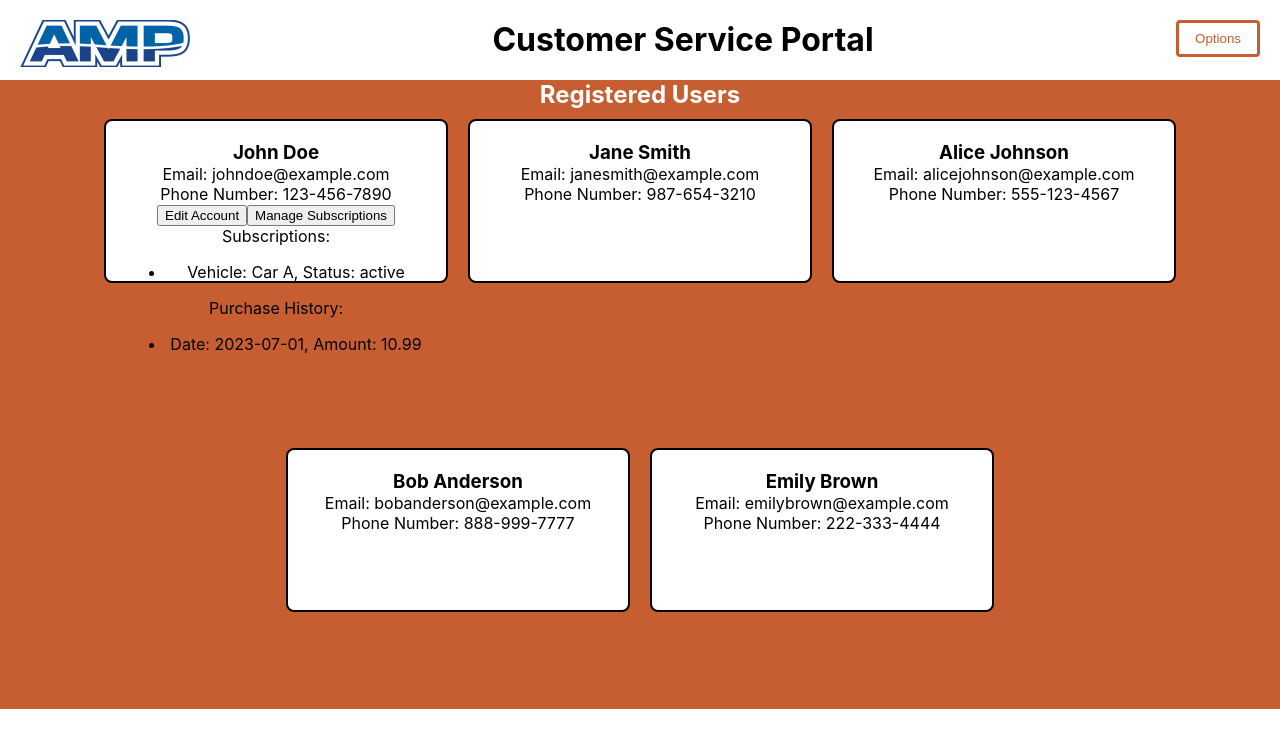
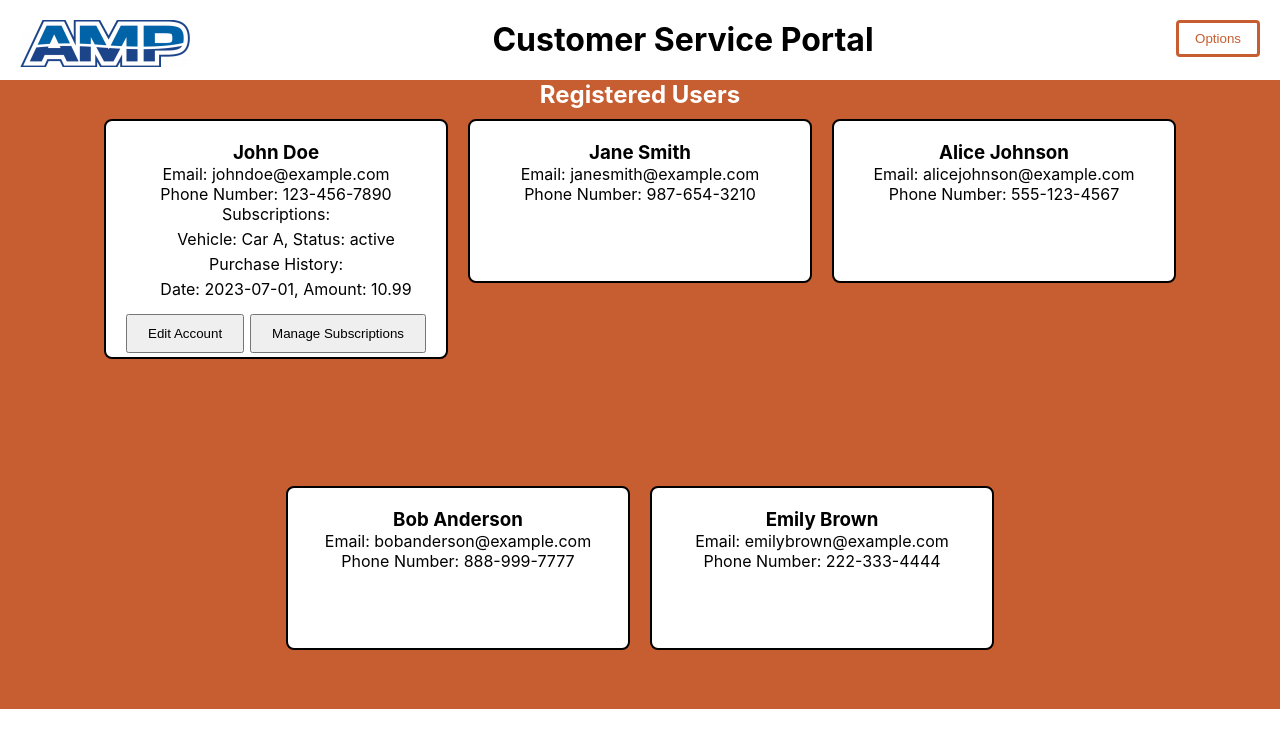
Before and after one commit to glwo/CSR-Front-End, a React (Create React App) app in the folder my-app/: page / in a window 1280 px wide. Both pictures are taken after a click on the element 276 px from the left and 201 px from the top of the page. Shown: the top 748 px of the page. Built offline with nearby package versions, Linux system fonts and the light colour scheme.

Commit message:
several features working

```diff
--- a/my-app/src/features/EditAccount/EditAccountModal.css
+++ b/my-app/src/features/EditAccount/EditAccountModal.css
@@ -33,7 +33,7 @@
   }
 
   .modal-content button {
-    background-color: orange;
+    background-color: #c65e31;
     color: white;
     border: none;
     padding: 10px 20px;
--- a/my-app/src/features/EditAccount/EditAccountModal.js
+++ b/my-app/src/features/EditAccount/EditAccountModal.js
@@ -1,10 +1,19 @@
-import React, { useState } from 'react';
-import "./EditAccountModal.css"
+import React, { useState, useEffect } from 'react';
+import './EditAccountModal.css';
 
 const EditAccountModal = ({ user, onSave, onClose }) => {
-  const [name, setName] = useState(user.name);
-  const [email, setEmail] = useState(user.email);
-  const [phoneNumber, setPhoneNumber] = useState(user.phoneNumber);
+  const [name, setName] = useState('');
+  const [email, setEmail] = useState('');
+  const [phoneNumber, setPhoneNumber] = useState('');
+
+  useEffect(() => {
+    // Update the local state whenever the selectedUser prop changes
+    if (user) {
+      setName(user.name);
+      setEmail(user.email);
+      setPhoneNumber(user.phoneNumber);
+    }
+  }, [user]);
 
   const handleSave = () => {
     const updatedUser = {
@@ -15,6 +24,11 @@ const EditAccountModal = ({ user, onSave, onClose }) => {
     };
     onSave(updatedUser);
   };
+
+  // If user is not available, return null to prevent rendering the modal
+  if (!user) {
+    return null;
+  }
 
   return (
     <div className="modal-overlay">
--- a/my-app/src/features/Users/UsersList.css
+++ b/my-app/src/features/Users/UsersList.css
@@ -15,6 +15,7 @@
     color: white;
     margin-top: 0;
   }
+
   /* Individual User card */
   .user-card {
     width: 300px;
@@ -25,7 +26,9 @@
     color: black; /* Set the text color */
     border: 2px solid black; /* Add black border to the cards */
     cursor: pointer;
-    max-height: 15vh;
+    /* max-height: 15vh; */
+    overflow: hidden; /* Hide any overflow content */
+    transition: max-height 0.3s ease; /* Add transition effect */
   }
 
   /* Styling for the user details within the card */
@@ -40,4 +43,34 @@
     background-color: black;
     color: white;
     border: 2px solid #c65e31;
+    /* max-height: 30vh; Expand the card on hover */
   }
+
+  /* Additional Styles */
+
+  .user-buttons {
+    display: flex;
+    justify-content: space-between;
+    margin: 10px 0;
+  }
+
+  /* Adjust modal buttons */
+  .user-buttons button {
+    padding: 10px 20px;
+    text-align: center;
+  }
+
+  .user-details {
+    /* max-height: 150px; Remove the fixed max-height for dynamic expansion */
+    list-style: none;
+    padding-left: 0;
+    overflow: hidden; /* Hide any overflow content */
+    transition: max-height 0.3s ease; /* Add transition effect for dynamic expansion */
+  }
+
+  /* Styling for the subscriptions and purchase history lists */
+  .user-details ul {
+    padding-left: 20px;
+    margin: 5px 0;
+    list-style: none;
+  }
--- a/my-app/src/features/Users/UsersList.js
+++ b/my-app/src/features/Users/UsersList.js
@@ -1,68 +1,3 @@
-// import React, { useState } from 'react';
-// import { useSelector, useDispatch } from 'react-redux';
-// import EditAccount from '../EditAccount';
-// import { selectUser, updateUser } from './usersSlice';
-// import VehicleSubscriptions from '../VehicleSubscriptions';
-// import './UsersList.css'; // Import the CSS file
-
-// const UserList = () => {
-//   const users = useSelector((state) => state.users.users);
-//   const selectedUser = useSelector((state) => state.users.selectedUser);
-//   const dispatch = useDispatch();
-
-//   const handleUserClick = (user) => {
-//     dispatch(selectUser(user));
-//   };
-
-//   const handleSaveAccount = (updatedUser) => {
-//     dispatch(updateUser(updatedUser));
-//   };
-
-//   return (
-//   <div>
-//     <h2 className='usersH2'>Registered Users</h2>
-//     <div className="user-list-container">
-//       {users.map((user) => (
-//         <div
-//           key={user.id}
-//           className={`user-card ${selectedUser?.id === user.id ? 'selected' : ''}`}
-//           onClick={() => handleUserClick(user)}
-//         >
-//           <h3>{user.name}</h3>
-//           <p>Email: {user.email}</p>
-//           <p>Phone Number: {user.phoneNumber}</p>
-//           {selectedUser?.id === user.id && (
-//             <>
-//               <EditAccount user={user} onSave={handleSaveAccount} />
-//               <VehicleSubscriptions user={user} users={users} />
-//               <p>Subscriptions:</p>
-//               <ul>
-//                 {user.subscriptions.map((subscription) => (
-//                   <li key={subscription.id}>
-//                     Vehicle: {subscription.vehicle}, Status: {subscription.status}
-//                   </li>
-//                 ))}
-//               </ul>
-//               <p>Purchase History:</p>
-//               <ul>
-//                 {user.purchaseHistory.map((purchase) => (
-//                   <li key={purchase.id}>
-//                     Date: {purchase.date}, Amount: {purchase.amount}
-//                   </li>
-//                 ))}
-//               </ul>
-//             </>
-//           )}
-//         </div>
-//       ))}
-//     </div>
-//     </div>
-//   );
-// };
-
-// export default UserList;
-
-// UserList.js
 import React, { useState } from 'react';
 import { useSelector, useDispatch } from 'react-redux';
 import EditAccountModal from '../EditAccount/EditAccountModal'; // Modal component for editing account
@@ -77,9 +12,24 @@ const UserList = () => {
 
   const [editAccountModalOpen, setEditAccountModalOpen] = useState(false);
   const [vehicleSubscriptionsModalOpen, setVehicleSubscriptionsModalOpen] = useState(false);
+  const [expandedCard, setExpandedCard] = useState(null); // State to manage expanded cards
 
-  const handleUserClick = (user) => {
+  const handleUserClick = (user, event) => {
+    // Check if the click target is a button inside the card
+    const isButtonClicked = event.target.tagName === 'BUTTON' || event.target.closest('button');
+
+    // If the clicked card is already expanded and a button is clicked, don't collapse the card
+    // Otherwise, select the user and expand/collapse the card
+    if (expandedCard === user.id && isButtonClicked) {
+      return;
+    } else {
+      setExpandedCard((prevExpandedCard) => (prevExpandedCard === user.id ? null : user.id));
+      if (selectedUser?.id === user.id) {
+        dispatch(selectUser(null));
+      } else {
         dispatch(selectUser(user));
+      }
+    }
   };
 
   const handleSaveAccount = (updatedUser) => {
@@ -103,18 +53,20 @@ const UserList = () => {
         {users.map((user) => (
           <div
           key={user.id}
-            className={`user-card ${selectedUser?.id === user.id ? 'selected' : ''}`}
-            onClick={() => handleUserClick(user)}
+          className={`user-card ${selectedUser?.id === user.id ? 'selected' : ''} ${
+            expandedCard === user.id ? 'expanded' : ''
+          }`}
+          onClick={(event) => handleUserClick(user, event)} // Pass the event object to the function
+          style={{ maxHeight: expandedCard === user.id ? '24.5vh' : '15vh' }}
         >
+            {selectedUser?.id === user.id ? (
+              <>
+                <div className="user-details">
                   <h3>{user.name}</h3>
                   <p>Email: {user.email}</p>
                   <p>Phone Number: {user.phoneNumber}</p>
-            {selectedUser?.id === user.id && (
-              <>
-                <button onClick={() => setEditAccountModalOpen(true)}>Edit Account</button>
-                <button onClick={handleManageSubscriptions}>Manage Subscriptions</button>
                   <p>Subscriptions:</p>
-                <ul>
+                  <ul className="no-bullets"> {/* Add the "no-bullets" class to hide bullet points */}
                     {user.subscriptions.map((subscription) => (
                       <li key={subscription.id}>
                         Vehicle: {subscription.vehicle}, Status: {subscription.status}
@@ -122,13 +74,24 @@ const UserList = () => {
                     ))}
                   </ul>
                   <p>Purchase History:</p>
-                <ul>
+                  <ul className="no-bullets"> {/* Add the "no-bullets" class to hide bullet points */}
                     {user.purchaseHistory.map((purchase) => (
                       <li key={purchase.id}>
                         Date: {purchase.date}, Amount: {purchase.amount}
                       </li>
                     ))}
                   </ul>
+                </div>
+                <div className="user-buttons">
+                  <button onClick={() => setEditAccountModalOpen(true)}>Edit Account</button>
+                  <button onClick={handleManageSubscriptions}>Manage Subscriptions</button>
+                </div>
+              </>
+            ) : (
+              <>
+                <h3>{user.name}</h3>
+                <p>Email: {user.email}</p>
+                <p>Phone Number: {user.phoneNumber}</p>
               </>
             )}
           </div>
--- a/my-app/src/features/VehicleSubscriptions/VehicleSubscriptionsModal.css
+++ b/my-app/src/features/VehicleSubscriptions/VehicleSubscriptionsModal.css
@@ -34,7 +34,7 @@
   }
 
   .modal-content li.selected {
-    background-color: orange;
+    background-color: #c65e31;
     color: white;
   }
 
@@ -46,7 +46,7 @@
   }
 
   .modal-content button {
-    background-color: orange;
+    background-color: #c65e31;
     color: white;
     border: none;
     padding: 10px 20px;
--- a/my-app/src/features/VehicleSubscriptions/VehicleSubscriptionsModal.js
+++ b/my-app/src/features/VehicleSubscriptions/VehicleSubscriptionsModal.js
@@ -1,7 +1,8 @@
-import React, { useState } from 'react';
+import React, { useState, useEffect } from 'react';
 import { useDispatch } from 'react-redux';
 import { updateUser } from '../Users/usersSlice';
-import "./VehicleSubscriptionsModal.css"
+
+import './VehicleSubscriptionsModal.css';
 
 const VehicleSubscriptionsModal = ({ user, users, onClose }) => {
   const [selectedSubscription, setSelectedSubscription] = useState(null);
@@ -9,6 +10,13 @@ const VehicleSubscriptionsModal = ({ user, users, onClose }) => {
   const [newStatus, setNewStatus] = useState('');
 
   const dispatch = useDispatch();
+
+  useEffect(() => {
+    // Update the local state whenever the user prop changes
+    if (user) {
+      setSelectedSubscription(null); // Reset selected subscription when the modal is opened
+    }
+  }, [user]);
 
   const handleSubscriptionClick = (subscription) => {
     setSelectedSubscription(subscription);
@@ -65,6 +73,10 @@ const VehicleSubscriptionsModal = ({ user, users, onClose }) => {
     setSelectedSubscription(null);
   };
 
+  if (!user) {
+    return null;
+  }
+
   return (
     <div className="modal-overlay">
       <div className="modal-content">
@@ -80,16 +92,8 @@ const VehicleSubscriptionsModal = ({ user, users, onClose }) => {
             </li>
           ))}
         </ul>
-        {selectedSubscription && (
-          <>
-            <div>
-              <h4>Edit Subscription</h4>
-              <p>Vehicle: {selectedSubscription.vehicle}</p>
-              <p>Status: {selectedSubscription.status}</p>
-              <button onClick={() => handleRemoveSubscription(selectedSubscription.id)}>
-                Remove Subscription
-              </button>
-            </div>
+
+        {selectedSubscription === null && (
           <div>
             <h4>Add Subscription</h4>
             <input
@@ -105,6 +109,18 @@ const VehicleSubscriptionsModal = ({ user, users, onClose }) => {
               onChange={(e) => setNewStatus(e.target.value)}
             />
             <button onClick={handleAddSubscription}>Add Subscription</button>
+          </div>
+        )}
+
+        {selectedSubscription && (
+          <>
+            <div>
+              <h4>Edit Subscription</h4>
+              <p>Vehicle: {selectedSubscription.vehicle}</p>
+              <p>Status: {selectedSubscription.status}</p>
+              <button onClick={() => handleRemoveSubscription(selectedSubscription.id)}>
+                Remove Subscription
+              </button>
             </div>
             <div>
               <h4>Transfer Subscription</h4>
@@ -131,6 +147,7 @@ const VehicleSubscriptionsModal = ({ user, users, onClose }) => {
             </div>
           </>
         )}
+
         <button onClick={onClose}>Close</button>
       </div>
     </div>
```
Lines whose indentation alone changed are shown as unchanged.
